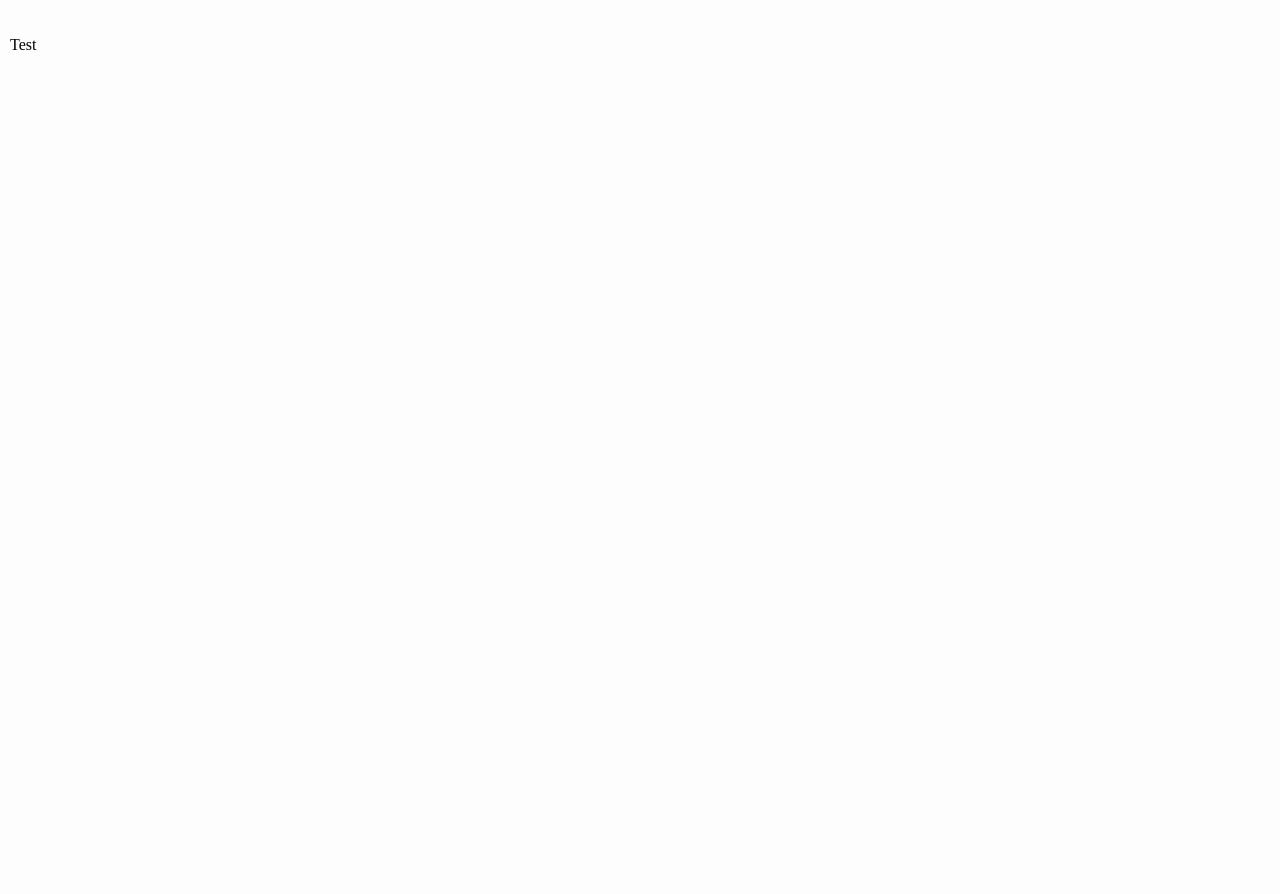
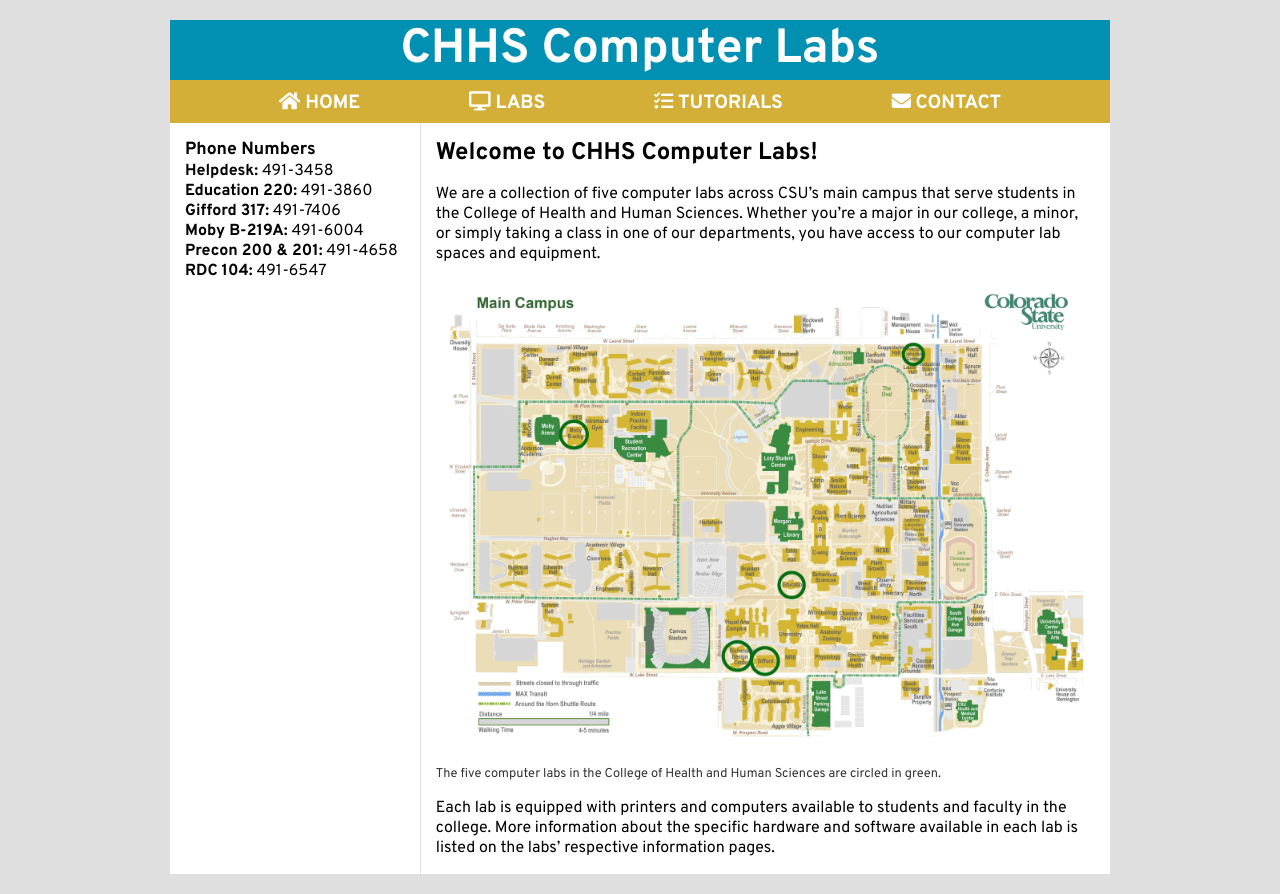
Before and after one commit to jack-hermanson/jtc-372, a website: page index.html in a window 1280 px wide. Before the commit the page ends 800 px from the top, so only its background shows below. Drawn offline with Linux system fonts and the light colour scheme.

Commit message:
get the index page to a stopping point

```diff
--- /dev/null
+++ b/css/_header.scss
@@ -0,0 +1,14 @@
+@import "variables";
+
+header {
+  background: $main-theme;
+  color: white;
+  text-align: center;
+  h1 {
+    font-size: 3em;
+    @media #{$small-screens} {
+      font-size: 2em;
+    }
+    margin: 0;
+  }
+}
--- /dev/null
+++ b/css/_nav.scss
@@ -0,0 +1,32 @@
+@import "variables";
+
+nav {
+  background: $secondary-theme;
+  ul {
+    list-style: none;
+    margin: 0;
+    padding: 5px 0;
+    font-size: 1.2em;
+    @media #{$small-screens} {
+      font-size: 1em;
+    }
+    text-transform: uppercase;
+    display: flex;
+    font-weight: bold;
+    justify-content: space-evenly;
+
+    a {
+      color: white;
+      text-decoration: none;
+      display: block;
+      line-height: 0.9;
+      padding-bottom: 4px;
+      padding-top: 4px;
+      border-top: 2.5px solid transparent;
+      border-bottom: 2.5px solid transparent;
+      &:hover {
+        border-bottom: 2.5px solid white;
+      }
+    }
+  }
+}
--- /dev/null
+++ b/css/_typography.scss
@@ -0,0 +1,17 @@
+@import "variables";
+@import url('https://fonts.googleapis.com/css2?family=Overpass:wght@400;700&display=swap');
+
+body {
+  font-family: "Overpass", "Helvetica Neue", -apple-system, "Segoe UI", Verdana, sans-serif;
+}
+
+.caption {
+  font-size: 0.8em;
+  color: $dark-gray;
+  line-height: 1.2;
+}
+
+aside h5 {
+  font-size: 1.1em;
+  margin: 0;
+}
--- /dev/null
+++ b/css/_utilities.scss
@@ -0,0 +1,3 @@
+.mb-0 {
+  margin-bottom: 0;
+}
--- a/css/_variables.scss
+++ b/css/_variables.scss
@@ -1 +1,10 @@
-$light-gray: #fdfdfd;
+// colors
+$light-gray: #dfdfdf;
+$dark-gray: #333;
+$main-theme: #0190b1;
+$secondary-theme: #d4af37;
+
+// media query
+$small-width: 960px;
+$small-screens: "(max-width: #{$small-width})";
+$large-screens: "(min-width: #{$small-width+1})"
--- a/css/main.scss
+++ b/css/main.scss
@@ -1,11 +1,64 @@
 @import "variables";
+@import "typography";
+@import "nav";
+@import "header";
+@import "utilities";
 
 body {
   background: $light-gray;
-  margin: 0;
+  @media #{$large-screens} {
+    max-width: 960px;
+    margin: 10px auto;
+  }
+  @media #{$small-screens} {
+    margin: 10px 5px;
+  }
 }
 
 #wrapper {
   padding: 10px;
   margin-top: 10px;
 }
+
+#content {
+  background: white;
+  display: flex;
+  flex-flow: row wrap;
+}
+
+main, aside {
+  padding: 15px 15px 0 15px;
+}
+
+aside {
+  flex: 1;
+  @media #{$small-screens} {
+    flex: 100%;
+    order: 2;
+  }
+  ul {
+    margin-top: 0;
+    padding: 0;
+    list-style: none;
+  }
+}
+
+main {
+  flex: 3;
+  @media #{$small-screens} {
+    flex: 100%;
+    order: 1;
+  }
+  @media #{$large-screens} {
+    border-left: 1px solid $light-gray;
+  }
+
+  h2 {
+    margin: 0;
+  }
+}
+
+img {
+  display: block;
+  max-width: 100%;
+}
--- a/index.html
+++ b/index.html
@@ -5,10 +5,66 @@
     <meta name="viewport" content="width=device-width, initial-scale=1">
     <title>CHHS Labs</title>
     <link rel="stylesheet" href="./css/main.css">
+    <link rel="stylesheet" href="https://pro.fontawesome.com/releases/v5.10.0/css/all.css" integrity="sha384-AYmEC3Yw5cVb3ZcuHtOA93w35dYTsvhLPVnYs9eStHfGJvOvKxVfELGroGkvsg+p" crossorigin="anonymous"/>
 </head>
 <body>
     <div id="wrapper">
-        <p>Test</p>
+        <header>
+            <h1>CHHS Computer Labs</h1>
+        </header>
+        <nav>
+            <ul>
+                <li>
+                    <a href="#"><i class="fas fa-home"></i> Home</a>
+                </li>
+                <li>
+                    <a href="#"><i class="fas fa-desktop"></i> Labs</a>
+                </li>
+                <li>
+                    <a href="#"><i class="fas fa-tasks"></i> Tutorials</a>
+                </li>
+                <li>
+                    <a href="#"><i class="fas fa-envelope"></i> Contact</a>
+                </li>
+            </ul>
+        </nav>
+        <div id="content">
+            <aside>
+                <h5>Phone Numbers</h5>
+                <ul>
+                    <li>
+                        <b>Helpdesk:</b> 491-3458
+                    </li>
+                    <li>
+                        <b>Education 220:</b> 491-3860
+                    </li>
+                    <li>
+                        <b>Gifford 317:</b> 491-7406
+                    </li>
+                    <li>
+                        <b>Moby B-219A:</b> 491-6004
+                    </li>
+                    <li>
+                       <b>Precon 200 & 201:</b> 491-4658
+                    </li>
+                    <li>
+                        <b>RDC 104:</b> 491-6547
+                    </li>
+                </ul>
+            </aside>
+            <main>
+                <h2>Welcome to CHHS Computer Labs!</h2>
+                <p class="mb-0">
+                    We are a collection of five computer labs across CSU’s main campus that serve students in the College of Health and Human Sciences.
+                    Whether you’re a major in our college, a minor, or simply taking a class in one of our departments, you have access to our computer lab spaces and equipment.
+                </p>
+                <img src="images/lab-map.png" alt="Map of the 5 CHHS labs on campus" />
+                <div class="caption">The five computer labs in the College of Health and Human Sciences are circled in green.</div>
+                <p>
+                    Each lab is equipped with printers and computers available to students and faculty in the college. More information about the specific hardware and software available in each lab is listed on the labs’ respective information pages.
+                </p>
+            </main>
+        </div>
     </div>
 </body>
 </html>
```
Also changed, not shown: css/main.css, images/lab-map.png (added), 1 other file.
